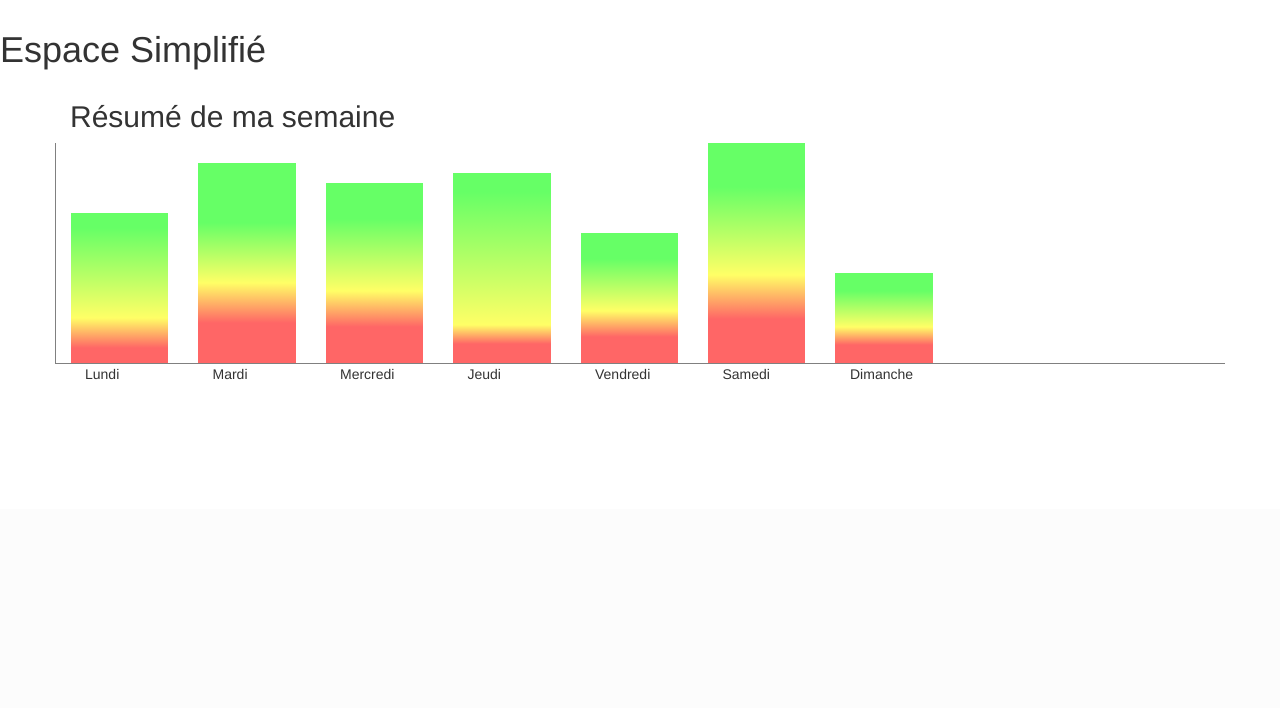
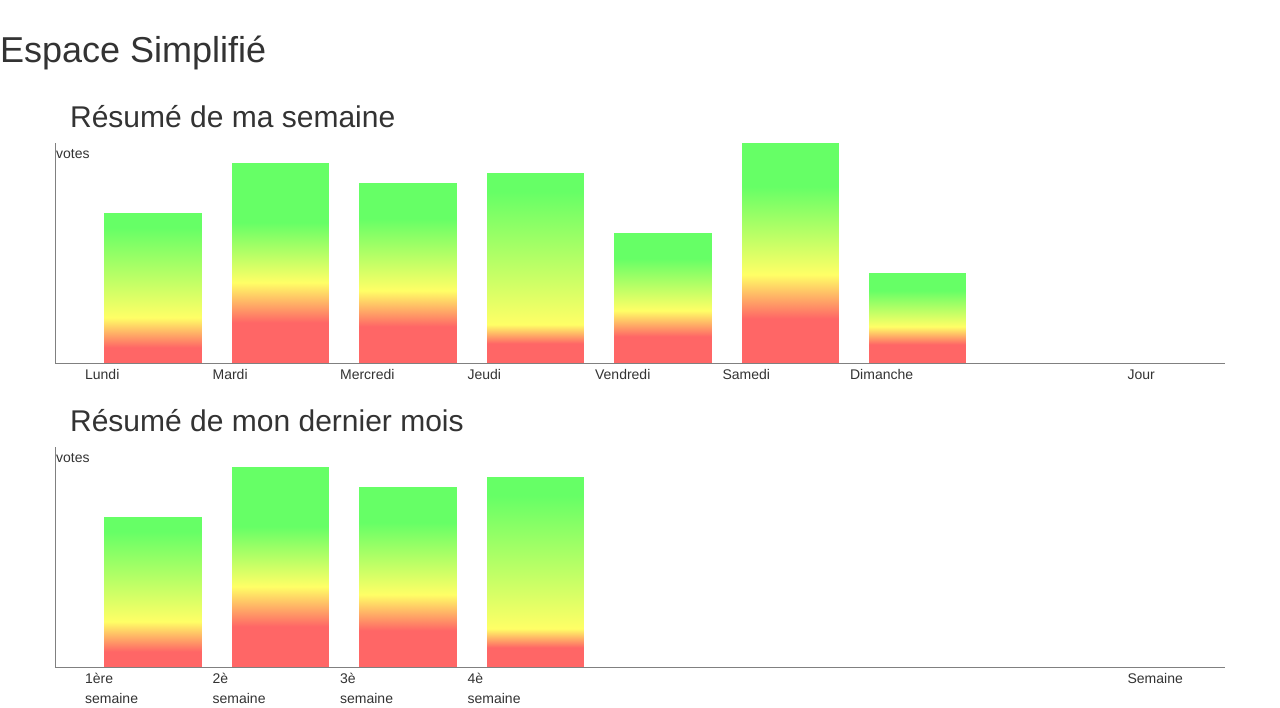
Before and after one commit to Jasdero/MoodSWO, a PHP site: page /pros.php in a window 1280 px wide. Shown: the part 291-999 px from the top of the page. Before the commit the page ends 671 px from the top, so only its background shows below. Run offline with PHP 8.4, Linux system fonts and the light colour scheme.

Commit message:
2è graph

```diff
--- a/bars.css
+++ b/bars.css
@@ -47,6 +47,41 @@
 
 }
 
+.eigth{
+    margin-top: 130px;
+    height: 90px;
+    background: linear-gradient(#66ff66 20%, #ffff66 60%, #ff6666 80%);
+
+}
+
+.ninth{
+    margin-top: 130px;
+    height: 90px;
+    background: linear-gradient(#66ff66 20%, #ffff66 60%, #ff6666 80%);
+
+}
+
+.tenth{
+    margin-top: 130px;
+    height: 90px;
+    background: linear-gradient(#66ff66 20%, #ffff66 60%, #ff6666 80%);
+
+}
+
+.eleventh{
+    margin-top: 130px;
+    height: 90px;
+    background: linear-gradient(#66ff66 20%, #ffff66 60%, #ff6666 80%);
+
+}
+
+.twelth{
+    margin-top: 130px;
+    height: 90px;
+    background: linear-gradient(#66ff66 20%, #ffff66 60%, #ff6666 80%);
+
+}
+
 .coll{
     margin-left: 15px;
     margin-right: 15px;
--- a/pros.php
+++ b/pros.php
@@ -22,8 +22,9 @@
     <h1>Espace Simplifié</h1>
 <section>
     <div class="container ">
-        <h2>Résumé de ma semaine</h2>
+        <h2 class="">Résumé de ma semaine</h2>
             <div class="row column">
+                <div class="pull-left"> votes</div>
                 <div class="col-xs-1 first coll"></div>
                 <div class="col-xs-1 second coll"></div>
                 <div class="col-xs-1 third coll"></div>
@@ -40,7 +41,27 @@
                 <div class="col-xs-1 coll">Vendredi</div>
                 <div class="col-xs-1 coll">Samedi</div>
                 <div class="col-xs-1 coll">Dimanche</div>
+                <div class="col-xs-1 coll pull-right">Jour</div>
             </div>
+    </div>
+    <div class="container ">
+        <h2 class="">Résumé de mon dernier mois</h2>
+        <div class="row column">
+            <div class="pull-left"> votes</div>
+            <div class="col-xs-1 first coll"></div>
+            <div class="col-xs-1 second coll"></div>
+            <div class="col-xs-1 third coll"></div>
+            <div class="col-xs-1 fourth coll"></div>
+
+        </div>
+        <div class="row">
+            <div class="col-xs-1 coll">1ère semaine</div>
+            <div class="col-xs-1 coll">2è semaine</div>
+            <div class="col-xs-1 coll">3è semaine</div>
+            <div class="col-xs-1 coll">4è semaine</div>
+            <div class="col-xs-1 coll pull-right">Semaine</div>
+
+        </div>
     </div>
 </section>
 <footer></footer>
```
